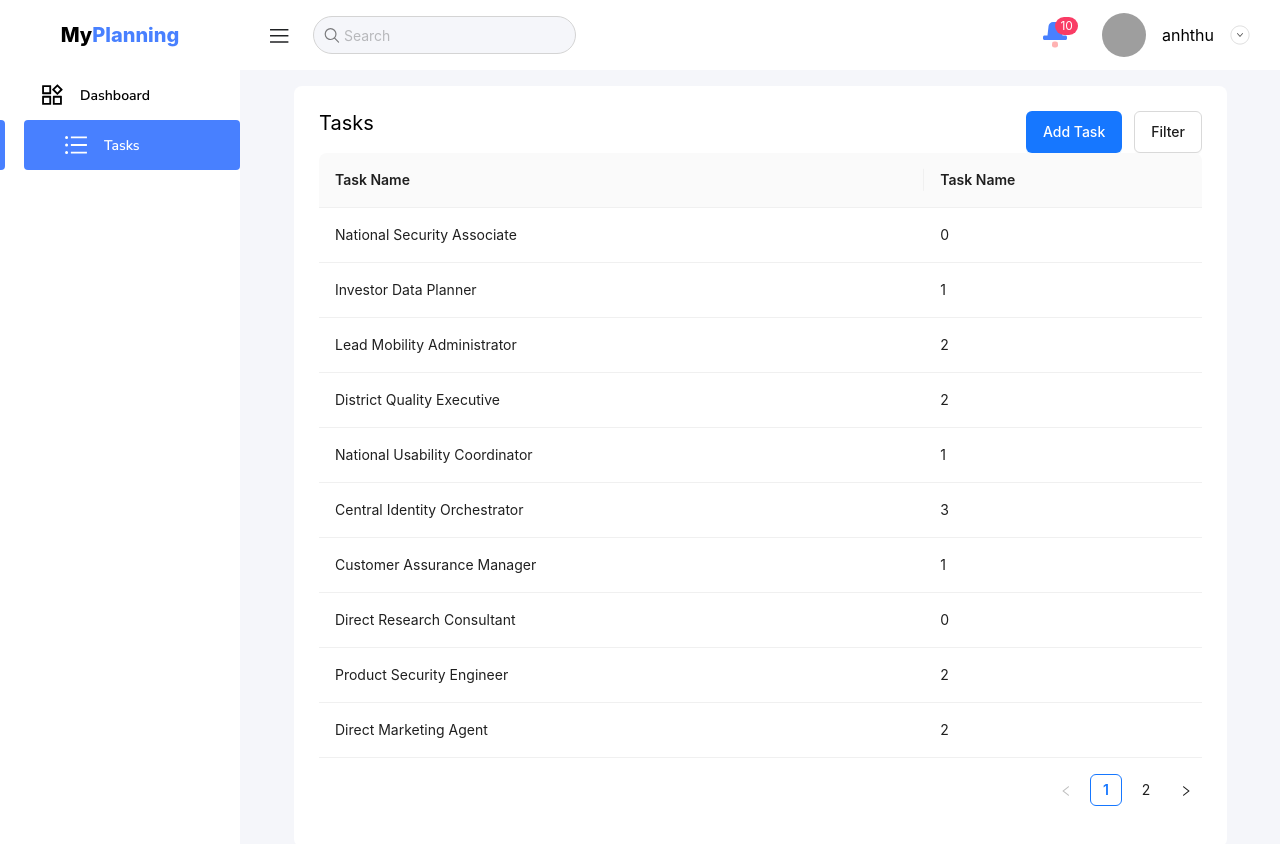
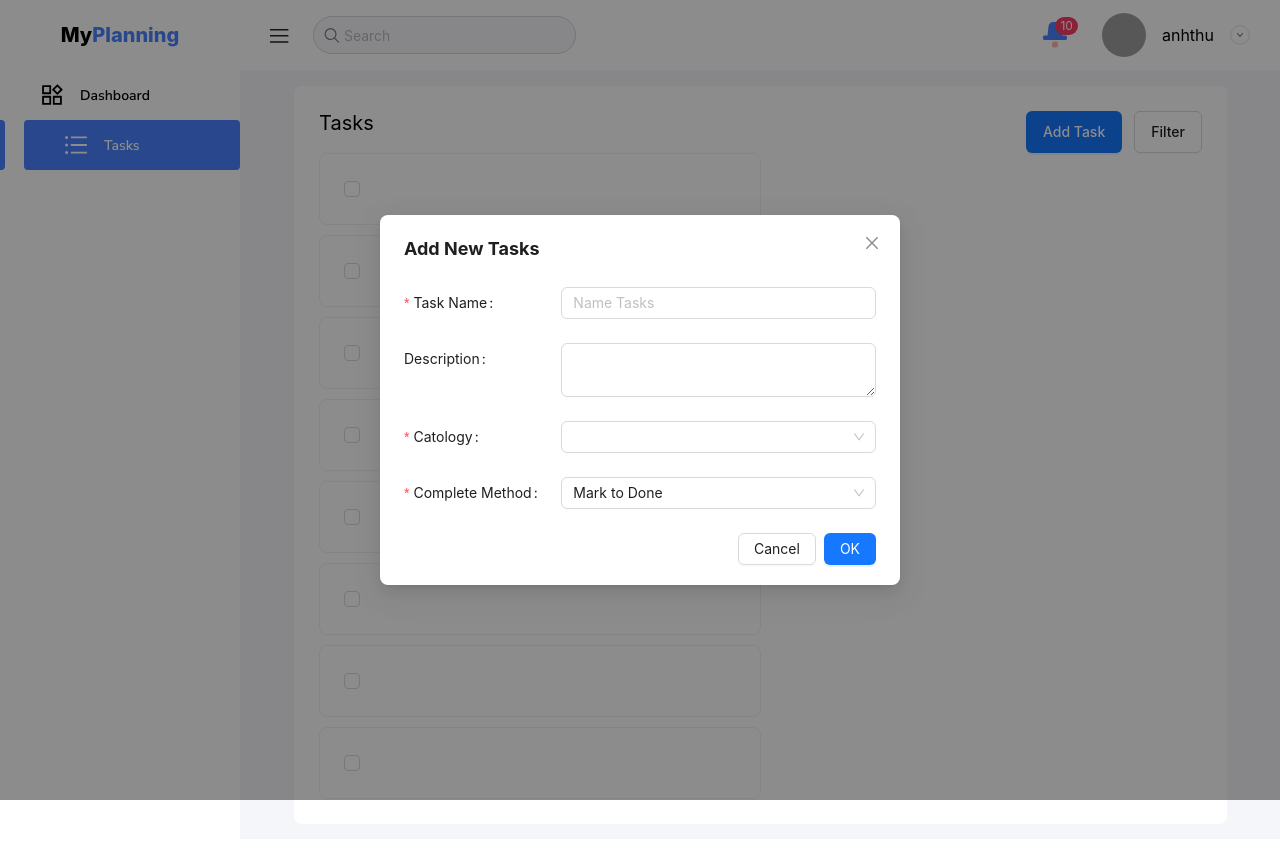
Before and after one commit to ntanh-thu/planning, a React (Vite) app: page /portal/tasks in a window 1280 px wide. Both pictures are taken after a click on the button "Add Task". Shown: the top 844 px of the page. Built offline with nearby package versions, Linux system fonts and the light colour scheme; grey boxes are pictures that could not be loaded.

Commit message:
add view tasks page

```diff
--- a/package.json
+++ b/package.json
@@ -12,8 +12,11 @@
   "dependencies": {
     "@ant-design/icons": "^5.3.7",
     "@faker-js/faker": "^8.4.1",
+    "@types/react-redux": "^7.1.33",
     "@types/react-router-dom": "^5.3.3",
     "antd": "^5.16.1",
+    "axios": "^1.7.2",
+    "dayjs": "^1.11.11",
     "localforage": "^1.10.0",
     "match-sorter": "^6.3.4",
     "react": "^18.2.0",
--- /dev/null
+++ b/src/pages/Portal/Tasks/AddNewTask.tsx
@@ -0,0 +1,119 @@
+import { Form, Input, Modal, Select, TimePicker } from 'antd';
+import { ReactElement, useState } from 'react';
+
+type Props = {
+   open: boolean;
+   onCancel: () => void;
+};
+export const AddNewTask = ({ open = false, onCancel = () => {} }: Props) => {
+   const [form] = Form.useForm();
+   const [completeMethod, setCompleteMethod] = useState(0);
+   const handleAddNewTask = (values: object) => {
+      console.log(values);
+   };
+
+   const LIST_CATOLOGY_TASK = [
+      {
+         label: 'Study',
+         value: 0,
+      },
+      {
+         label: 'Skin Care',
+         value: 0,
+      },
+      {
+         label: 'Work',
+         value: 1,
+      },
+      {
+         label: 'Homework',
+         value: 3,
+      },
+   ];
+
+   return (
+      <Modal
+         open={open}
+         onCancel={onCancel}
+         centered
+         onOk={() => {
+            form.submit();
+         }}
+         className="add-task-modal"
+      >
+         <div className="add-task-modal-header">Add New Tasks</div>
+         <Form onFinish={handleAddNewTask} form={form} labelCol={{ span: 8 }} labelAlign="left">
+            <Form.Item
+               name={'nameTask'}
+               label="Task Name"
+               rules={[{ required: true, message: 'Pleae add name tasks' }]}
+               required
+            >
+               <Input placeholder="Name Tasks" />
+            </Form.Item>
+            <Form.Item name="description" label="Description">
+               <Input.TextArea />
+            </Form.Item>
+            <Form.Item
+               name={'catology'}
+               label="Catology"
+               rules={[{ required: true, message: 'Please select catology of task' }]}
+            >
+               <Select
+                  dropdownRender={(menu: ReactElement) => {
+                     return (
+                        <>
+                           {menu}
+                           <Input
+                              onPressEnter={event => {
+                                 console.log(event);
+
+                                 //  LIST_CATOLOGY_TASK.push({
+                                 //     label: ,
+                                 //     value: LIST_CATOLOGY_TASK.length,
+                                 //  });
+                              }}
+                           />
+                        </>
+                     );
+                  }}
+               >
+                  {LIST_CATOLOGY_TASK.map((item, i) => {
+                     return (
+                        <Select.Option key={i} value={item.value}>
+                           {item.label}
+                        </Select.Option>
+                     );
+                  })}
+               </Select>
+            </Form.Item>
+            <Form.Item
+               name="completeMethod"
+               label="Complete Method"
+               required
+               rules={[{ required: true, message: 'Please choose a complete method' }]}
+            >
+               <Select
+                  defaultValue={0}
+                  onChange={event => {
+                     setCompleteMethod(event);
+                  }}
+               >
+                  <Select.Option value={0}>Mark to Done</Select.Option>
+                  <Select.Option value={1}>Timing</Select.Option>
+               </Select>
+            </Form.Item>
+            {completeMethod !== 0 ? (
+               <Form.Item
+                  name="rangeTime"
+                  label="Start Time - End Time"
+                  required
+                  rules={[{ required: true, message: 'Please add start time and end time for the task' }]}
+               >
+                  <TimePicker.RangePicker format="HH:mm" needConfirm={false} />
+               </Form.Item>
+            ) : null}
+         </Form>
+      </Modal>
+   );
+};
--- a/src/pages/Portal/Tasks/index.tsx
+++ b/src/pages/Portal/Tasks/index.tsx
@@ -1,38 +1,60 @@
-import { faker } from '@faker-js/faker';
-import { Button, Space, Table } from 'antd';
+import { Button, Card, Checkbox, Space } from 'antd';
+import { useState } from 'react';
+import { AddNewTask } from './AddNewTask';
 
 const Tasks = () => {
-   const column = [
-      {
-         title: 'Task Name',
-         dataIndex: 'taskName',
-         key: 'taskName',
-      },
-      {
-         title: 'Task Name',
-         dataIndex: 'type',
-         key: 'type',
-      },
-   ];
-
-   const dataSource = new Array(6, 1, 1, 1, 1, 1, 1, 1, 1, 1, 1, 1, 1, 1, 1, 1).map((item, i) => {
-      return {
-         key: i,
-         taskName: faker.person.jobTitle(),
-         type: faker.number.int({ min: 0, max: 3 }),
-      };
-   });
+   const [newTask, setNewTask] = useState(false);
    return (
       <>
          <div className="tasks-page-header">
             <div className="tasks-page-header-name">Tasks</div>
 
             <Space size={12} className="tasks-page-header-actions">
-               <Button type="primary">Add Task</Button>
+               <Button
+                  type="primary"
+                  onClick={() => {
+                     setNewTask(true);
+                  }}
+               >
+                  Add Task
+               </Button>
                <Button>Filter</Button>
             </Space>
          </div>
-         <Table columns={column} dataSource={dataSource} />
+         <div className="tasks-page">
+            <Space size={10} direction="vertical">
+               <Card>
+                  <Checkbox />
+               </Card>
+               <Card>
+                  <Checkbox />
+               </Card>
+               <Card>
+                  <Checkbox />
+               </Card>
+               <Card>
+                  <Checkbox />
+               </Card>
+               <Card>
+                  <Checkbox />
+               </Card>
+               <Card>
+                  <Checkbox />
+               </Card>
+               <Card>
+                  <Checkbox />
+               </Card>
+               <Card>
+                  <Checkbox />
+               </Card>
+            </Space>
+         </div>
+         <AddNewTask
+            open={newTask}
+            onCancel={() => {
+               setNewTask(false);
+            }}
+         />
       </>
    );
 };
--- a/src/pages/Portal/index.tsx
+++ b/src/pages/Portal/index.tsx
@@ -9,7 +9,7 @@ export const Portal = () => {
          <div className="dashboard-layout-right">
             <Header />
             <div className="dashboard-background">
-               <div className="dashboard-content">
+               <div className="dashboard-content" id="dashboard-content">
                   <Outlet />
                </div>
             </div>
--- a/src/styles/dashboard/_tasks.scss
+++ b/src/styles/dashboard/_tasks.scss
@@ -17,3 +17,21 @@
       }
    }
 }
+.tasks-page {
+   display: flex;
+   > div {
+      width: 50%;
+   }
+}
+
+.add-task-modal {
+   .ant-modal-content {
+      border: none;
+   }
+}
+
+.add-task-modal-header {
+   font-size: 18px;
+   font-weight: bold;
+   margin-bottom: 24px;
+}
```
Also changed, not shown: 1 other file (tests, documents, lock files or other folders).
